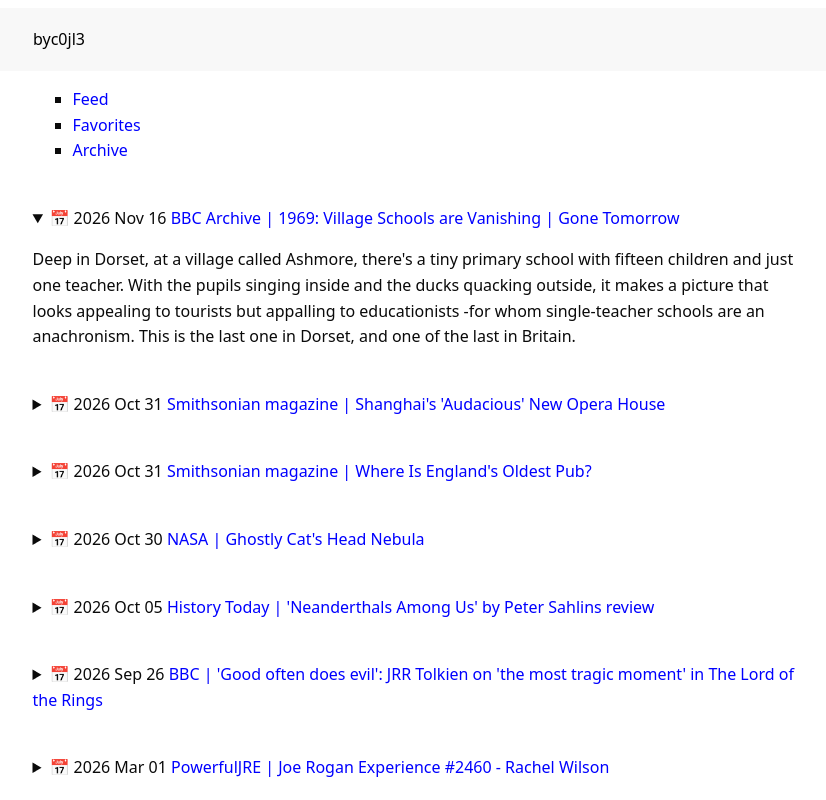
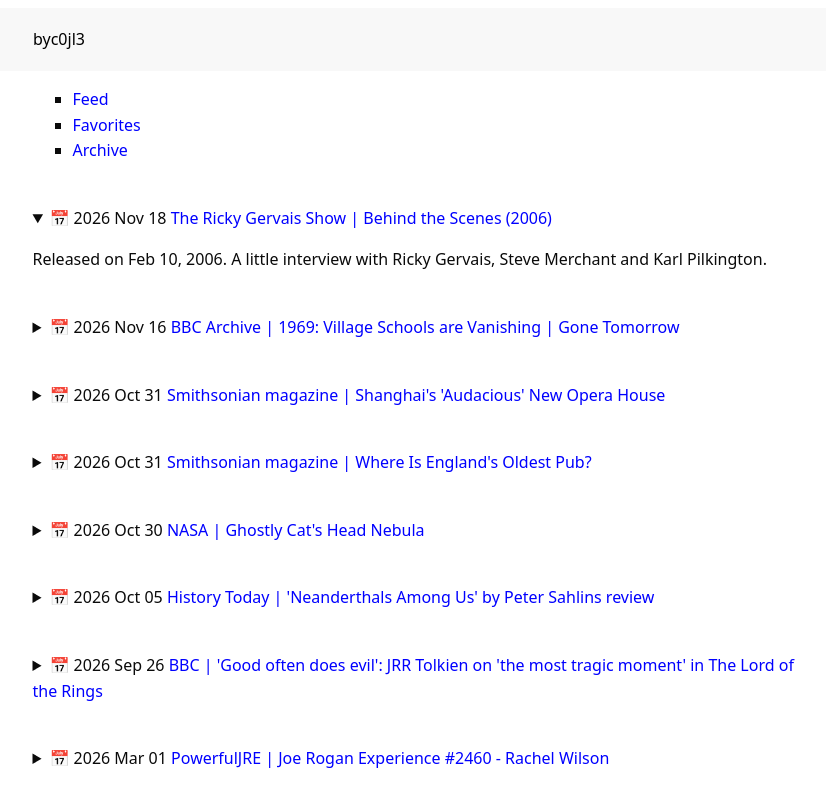
Before and after one commit to irfankurtagic/irfankurtagic, a plain HTML site: page index.html in a window 1280 px wide. Shown: the top 800 px of the page, without its empty margins (219-1045 px from the left). Drawn offline with Linux system fonts and the light colour scheme.

Commit message:
The Ricky Gervais Show | Behind the Scenes (2006)

```diff
--- a/index.html
+++ b/index.html
@@ -29,14 +29,11 @@
 
       <details open>
         <summary>
-          📅 <time datetime="2026-11-16">2026 Nov 16</time>
-          <a href="https://youtu.be/HKYeLH_K0LQ?si=zR7lHZi9q_CG3sEO">
-            BBC Archive | 1969: Village Schools are Vanishing | Gone Tomorrow</a>
+          📅 <time datetime="2026-11-18">2026 Nov 18</time>
+          <a href="https://youtu.be/G_3A8HO0FfY">
+            The Ricky Gervais Show | Behind the Scenes (2006)</a>
         </summary>
-        <p>Deep in Dorset, at a village called Ashmore, there's a tiny primary school with fifteen children and just one
-          teacher. With the pupils singing inside and the ducks quacking outside, it makes a picture that looks
-          appealing to tourists but appalling to educationists -for whom single-teacher schools are an anachronism. This
-          is the last one in Dorset, and one of the last in Britain. </p>
+        <p>Released on Feb 10, 2006. A little interview with Ricky Gervais, Steve Merchant and Karl Pilkington.</p>
       </details>
 
 
@@ -50,6 +47,19 @@
 
 
 
+
+
+      <details>
+        <summary>
+          📅 <time datetime="2026-11-16">2026 Nov 16</time>
+          <a href="https://youtu.be/HKYeLH_K0LQ?si=zR7lHZi9q_CG3sEO">
+            BBC Archive | 1969: Village Schools are Vanishing | Gone Tomorrow</a>
+        </summary>
+        <p>Deep in Dorset, at a village called Ashmore, there's a tiny primary school with fifteen children and just one
+          teacher. With the pupils singing inside and the ducks quacking outside, it makes a picture that looks
+          appealing to tourists but appalling to educationists -for whom single-teacher schools are an anachronism. This
+          is the last one in Dorset, and one of the last in Britain. </p>
+      </details>
 
       <details>
         <summary>
```
